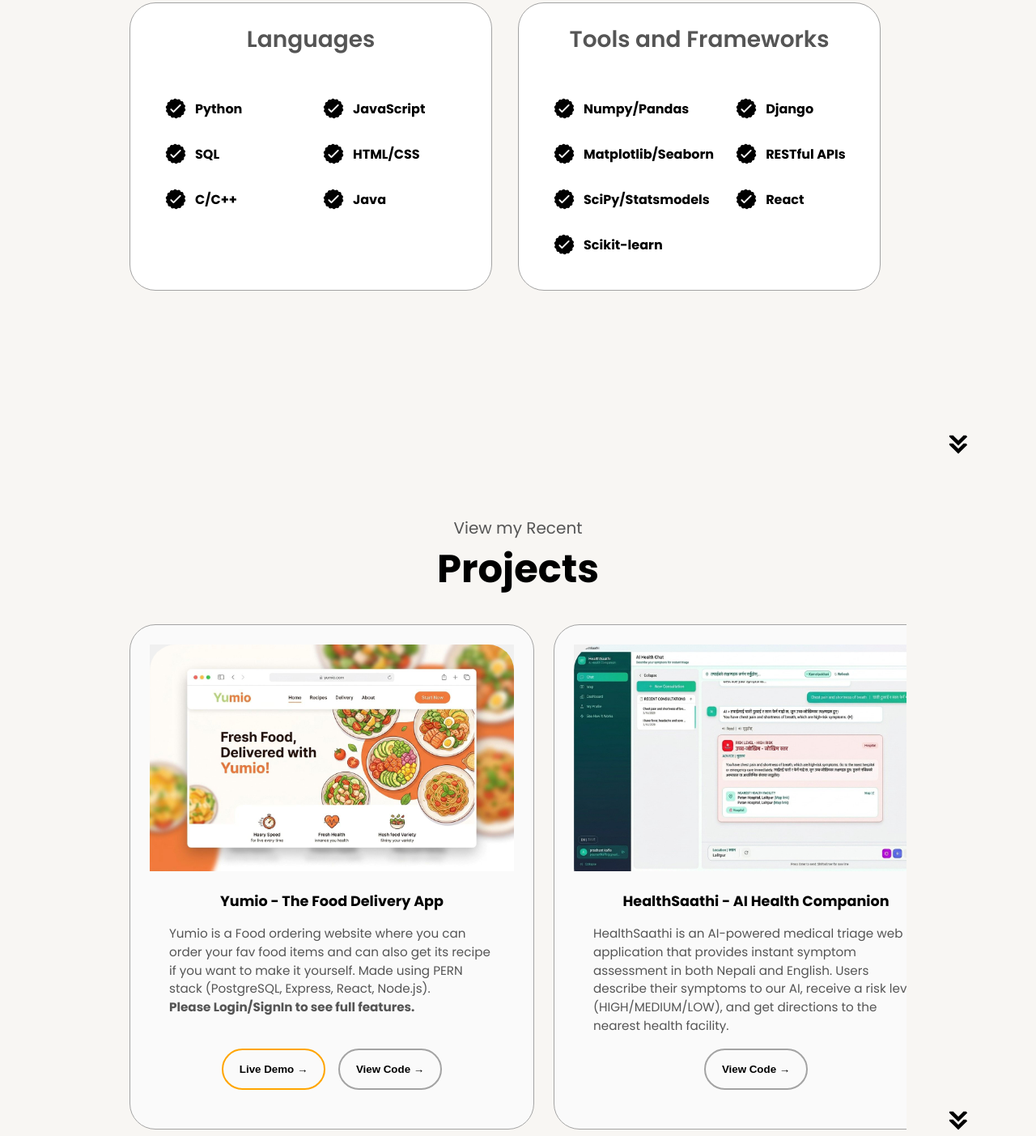
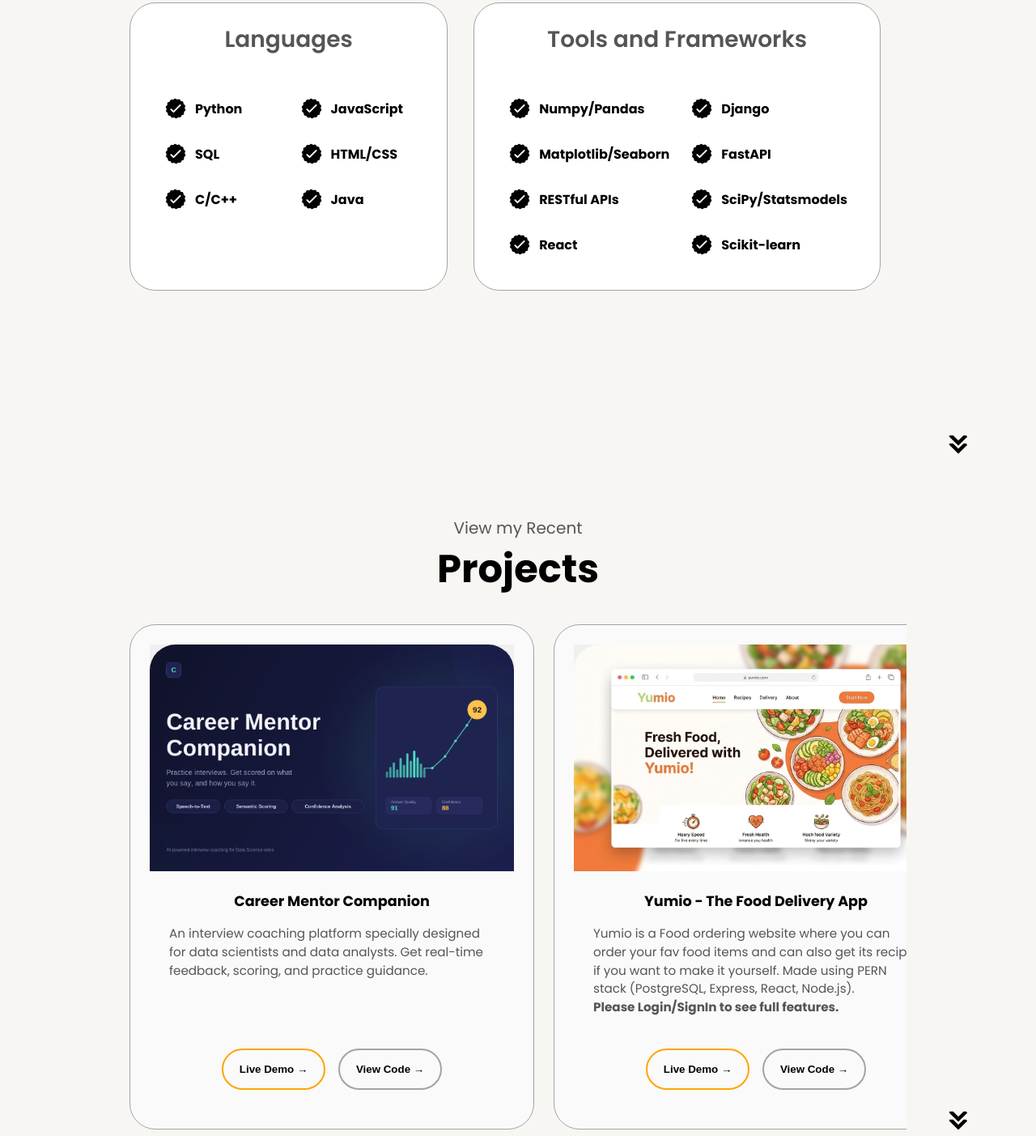
Before and after one commit to Shishir-129/Portfolio-Website, a plain HTML site: page index.html in a window 1280 px wide. Shown: the part 1827-3230 px from the top of the page at 81% size. Drawn offline with Linux system fonts and the light colour scheme.

Commit message:
add Career Mentor Companion project details and image to the projects section in index.html

```diff
--- a/index.html
+++ b/index.html
@@ -172,6 +172,12 @@
                         <article>
                             <img src="./assets/checkmark.png" alt="Skill Icon" class="icon" />
                             <div>
+                                <h3>FastAPI</h3>
+                            </div>
+                        </article>
+                        <article>
+                            <img src="./assets/checkmark.png" alt="Skill Icon" class="icon" />
+                            <div>
                                 <h3>RESTful APIs</h3>
                             </div>
                         </article>
@@ -206,6 +212,26 @@
         <h1 class="title">Projects</h1>
         <div class="experience-details-container">
             <div class="about-containers">
+                <div class="details-container color-container">
+                    <div class="project-image-section">
+                        <img src="./assets/career-mentor-companion.jpg" alt="Career Mentor Companion Project" class="project-image"/>
+                    </div>
+                    <div class="project-details-section">
+                        <h2 class="project-title">Career Mentor Companion</h2>
+                        <div class="project-description">
+                            <p class="description-text">An interview coaching platform specially designed for data scientists and data analysts.
+                                Get real-time feedback, scoring, and practice guidance.</b></p>
+                        </div>
+                        <div class="btn-container">
+                            <a href="https://career-mentor-companion.vercel.app/" target="_blank">
+                                <button class="btn btn-color-2 project-btn live-demo">Live Demo →</button>
+                            </a>
+                            <a href="https://github.com/Shishir-129/Career_Mentor_Companion" target="_blank">
+                                <button class="btn btn-color-2 project-btn">View Code →</button>
+                            </a>
+                        </div>
+                    </div>
+                </div>
                 <div class="details-container color-container">
                     <div class="project-image-section">
                         <img src="./assets/yumio.jpg" alt="Yumio Project" class="project-image"/>
```
Also changed, not shown: assets/career-mentor-companion.jpg (added).
